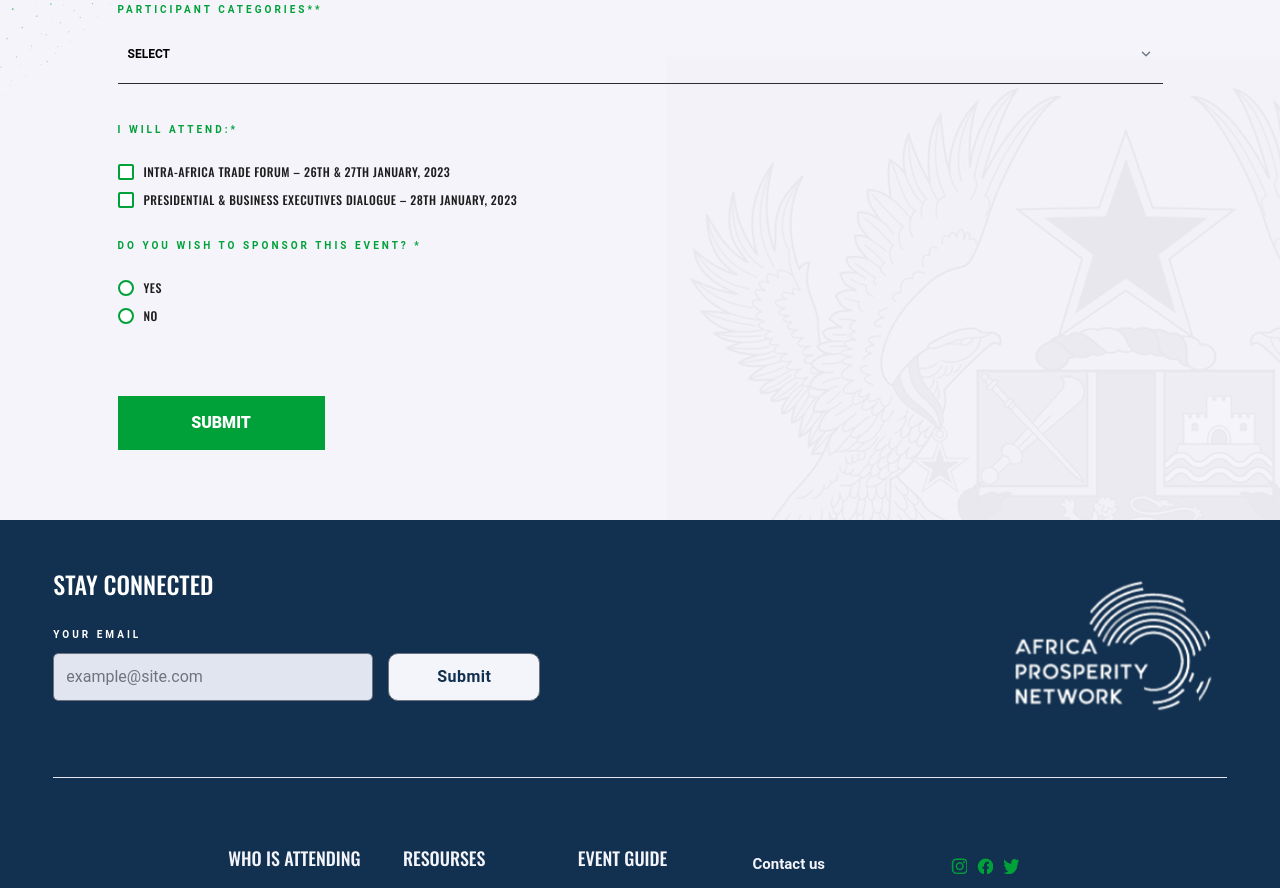
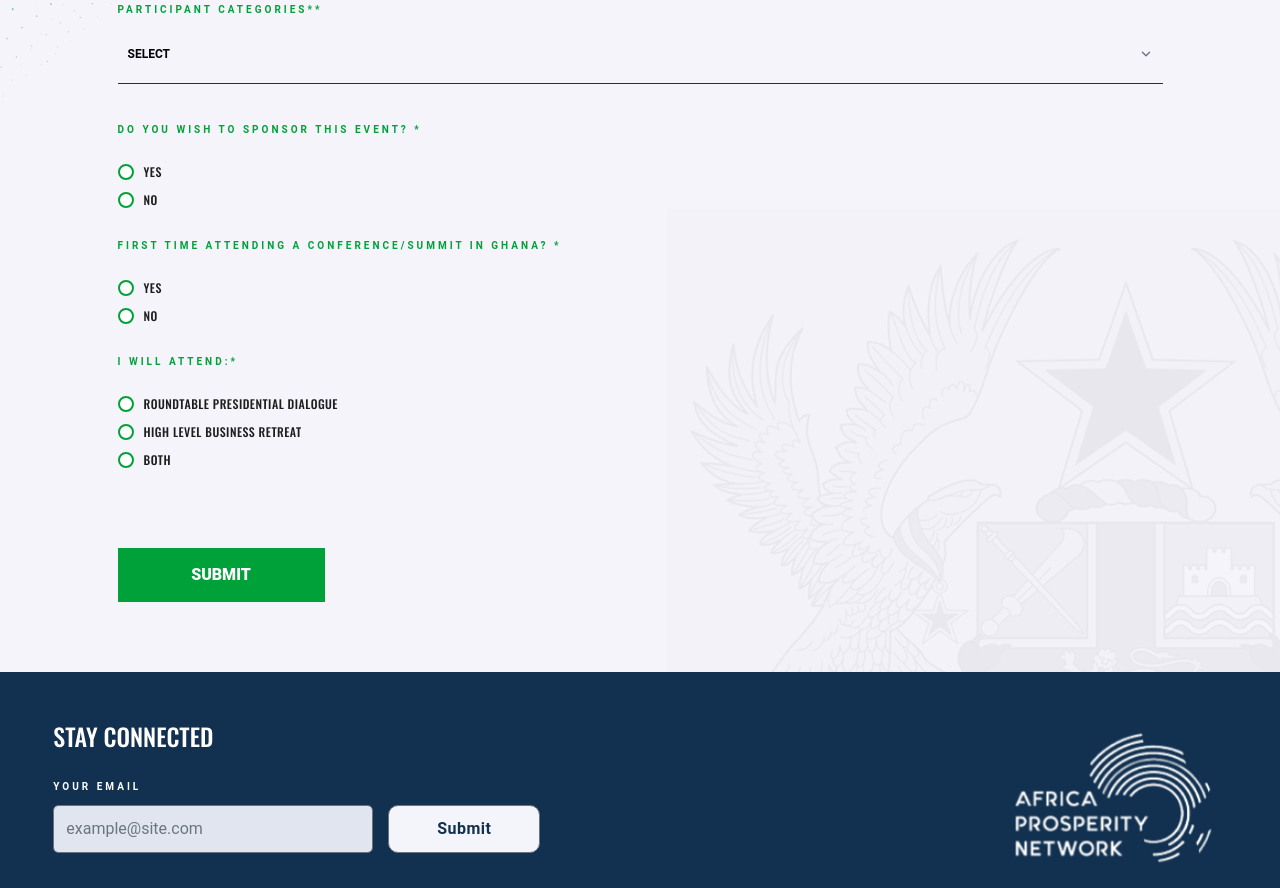
Before and after one commit to adham618/afta, a Next.js app: page /registration in a window 1280 px wide. Shown: the part 1129-2017 px from the top of the page. Built offline with nearby package versions, Linux system fonts and the light colour scheme.

Commit message:
feat: add new fields

```diff
--- a/src/components/registration-section/RegistrationSection.tsx
+++ b/src/components/registration-section/RegistrationSection.tsx
@@ -16,8 +16,7 @@ const RegistrationSection = () => {
     phone: string;
     nationality: string;
     STATE: string;
-    intraAfrica: string;
-    presidential: string;
+
     ParticipantCategories: string;
     // Diplomat
     DiplomatCountry: string;
@@ -43,6 +42,8 @@ const RegistrationSection = () => {
     //
     sponsorThisEvent: string;
     packageOfSponsorship: string;
+    FirstTimeAttending: string;
+    IWillAttend: string;
   };
   const {
     register,
@@ -778,33 +779,6 @@ const RegistrationSection = () => {
 
           <div className="col-md-12 tw-mb-5">
             <div className="regi-form !tw-mb-4">
-              <label htmlFor="STATE">I will attend:*</label>
-            </div>
-            <div className="regi-form regi-checkbox mb-0 !tw-mb-2 !tw-items-start sm:!tw-items-center">
-              <input
-                className="tw-mr-2.5 tw-h-4 tw-w-4 tw-cursor-pointer tw-rounded-[2px] !tw-border-2 tw-border-solid !tw-border-[#00A139] tw-text-[#00A139] tw-ring-offset-0 focus:tw-shadow-none focus:tw-ring-0 focus:tw-ring-offset-0"
-                type="checkbox"
-                id="intra-africa"
-                {...register("intraAfrica")}
-              />
-              <label className="tw-leading-5" htmlFor="intra-africa">
-                Intra-Africa Trade Forum – 26th & 27th January, 2023
-              </label>
-            </div>
-            <div className="regi-form regi-checkbox mb-0 !tw-items-start sm:!tw-items-center">
-              <input
-                className="tw-mr-2.5 tw-h-4 tw-w-4 tw-cursor-pointer tw-rounded-[2px] !tw-border-2 tw-border-solid !tw-border-[#00A139] tw-text-[#00A139] tw-ring-offset-0 focus:tw-shadow-none focus:tw-ring-0 focus:tw-ring-offset-0"
-                type="checkbox"
-                id="presidential"
-                {...register("presidential")}
-              />
-              <label className="tw-leading-5" htmlFor="presidential">
-                Presidential & Business Executives Dialogue – 28th January, 2023
-              </label>
-            </div>
-          </div>
-          <div className="col-md-12 tw-mb-5">
-            <div className="regi-form !tw-mb-4">
               <label>Do you wish to sponsor this event? *</label>
             </div>
             <div className="regi-form regi-checkbox mb-0 !tw-mb-2 !tw-items-start sm:!tw-items-center">
@@ -813,7 +787,7 @@ const RegistrationSection = () => {
                 type="radio"
                 {...register("sponsorThisEvent")}
                 value="Yes"
-                id="sponsor-this-event"
+                id="sponsor-Yes"
               />
               <label className="tw-leading-5" htmlFor="sponsor-Yes">
                 Yes
@@ -862,7 +836,78 @@ const RegistrationSection = () => {
               </div>
             </div>
           )}
-
+          <div className="col-md-12 tw-mb-5">
+            <div className="regi-form !tw-mb-4">
+              <label>
+                First time attending a conference/summit in Ghana? *
+              </label>
+            </div>
+            <div className="regi-form regi-checkbox mb-0 !tw-mb-2 !tw-items-start sm:!tw-items-center">
+              <input
+                className="tw-mr-2.5 tw-h-4 tw-w-4 tw-cursor-pointer tw-rounded-full  !tw-border-2 tw-border-solid !tw-border-[#00A139] tw-text-[#00A139] tw-ring-offset-0 focus:tw-shadow-none focus:tw-ring-0 focus:tw-ring-offset-0"
+                type="radio"
+                {...register("FirstTimeAttending")}
+                value="Yes"
+                id="FirstTimeAttending-Yes"
+              />
+              <label className="tw-leading-5" htmlFor="FirstTimeAttending-Yes">
+                Yes
+              </label>
+            </div>
+            <div className="regi-form regi-checkbox mb-0 !tw-items-start sm:!tw-items-center">
+              <input
+                className="tw-mr-2.5 tw-h-4 tw-w-4 tw-cursor-pointer tw-rounded-full  !tw-border-2 tw-border-solid !tw-border-[#00A139] tw-text-[#00A139] tw-ring-offset-0 focus:tw-shadow-none focus:tw-ring-0 focus:tw-ring-offset-0"
+                type="radio"
+                {...register("FirstTimeAttending")}
+                value="No"
+                id="FirstTimeAttending-No"
+              />
+              <label className="tw-leading-5" htmlFor="FirstTimeAttending-No">
+                No
+              </label>
+            </div>
+          </div>
+          <div className="col-md-12 tw-mb-5">
+            <div className="regi-form !tw-mb-4">
+              <label htmlFor="STATE">I will attend:*</label>
+            </div>
+            <div className="regi-form regi-checkbox !tw-mb-2 !tw-items-start sm:!tw-items-center">
+              <input
+                className="tw-mr-2.5 tw-h-4 tw-w-4 tw-cursor-pointer tw-rounded-full  !tw-border-2 tw-border-solid !tw-border-[#00A139] tw-text-[#00A139] tw-ring-offset-0 focus:tw-shadow-none focus:tw-ring-0 focus:tw-ring-offset-0"
+                type="radio"
+                id="Roundtable"
+                value="Roundtable Presidential dialogue"
+                {...register("IWillAttend")}
+              />
+              <label className="tw-leading-5" htmlFor="Roundtable">
+                Roundtable Presidential dialogue
+              </label>
+            </div>
+            <div className="regi-form regi-checkbox !tw-mb-2 !tw-items-start sm:!tw-items-center">
+              <input
+                className="tw-mr-2.5 tw-h-4 tw-w-4 tw-cursor-pointer tw-rounded-full  !tw-border-2 tw-border-solid !tw-border-[#00A139] tw-text-[#00A139] tw-ring-offset-0 focus:tw-shadow-none focus:tw-ring-0 focus:tw-ring-offset-0"
+                type="radio"
+                id="High-level"
+                value="High level business retreat"
+                {...register("IWillAttend")}
+              />
+              <label className="tw-leading-5" htmlFor="High-level">
+                High level business retreat
+              </label>
+            </div>
+            <div className="regi-form regi-checkbox !tw-mb-2 !tw-items-start sm:!tw-items-center">
+              <input
+                className="tw-mr-2.5 tw-h-4 tw-w-4 tw-cursor-pointer tw-rounded-full  !tw-border-2 tw-border-solid !tw-border-[#00A139] tw-text-[#00A139] tw-ring-offset-0 focus:tw-shadow-none focus:tw-ring-0 focus:tw-ring-offset-0"
+                type="radio"
+                id="both"
+                value="Both"
+                {...register("IWillAttend")}
+              />
+              <label className="tw-leading-5" htmlFor="both">
+                Both
+              </label>
+            </div>
+          </div>
           <div className="col-md-12">
             <div className="regi-form">
               <button disabled={isSubmitting} className="btn btn-reg">
```
